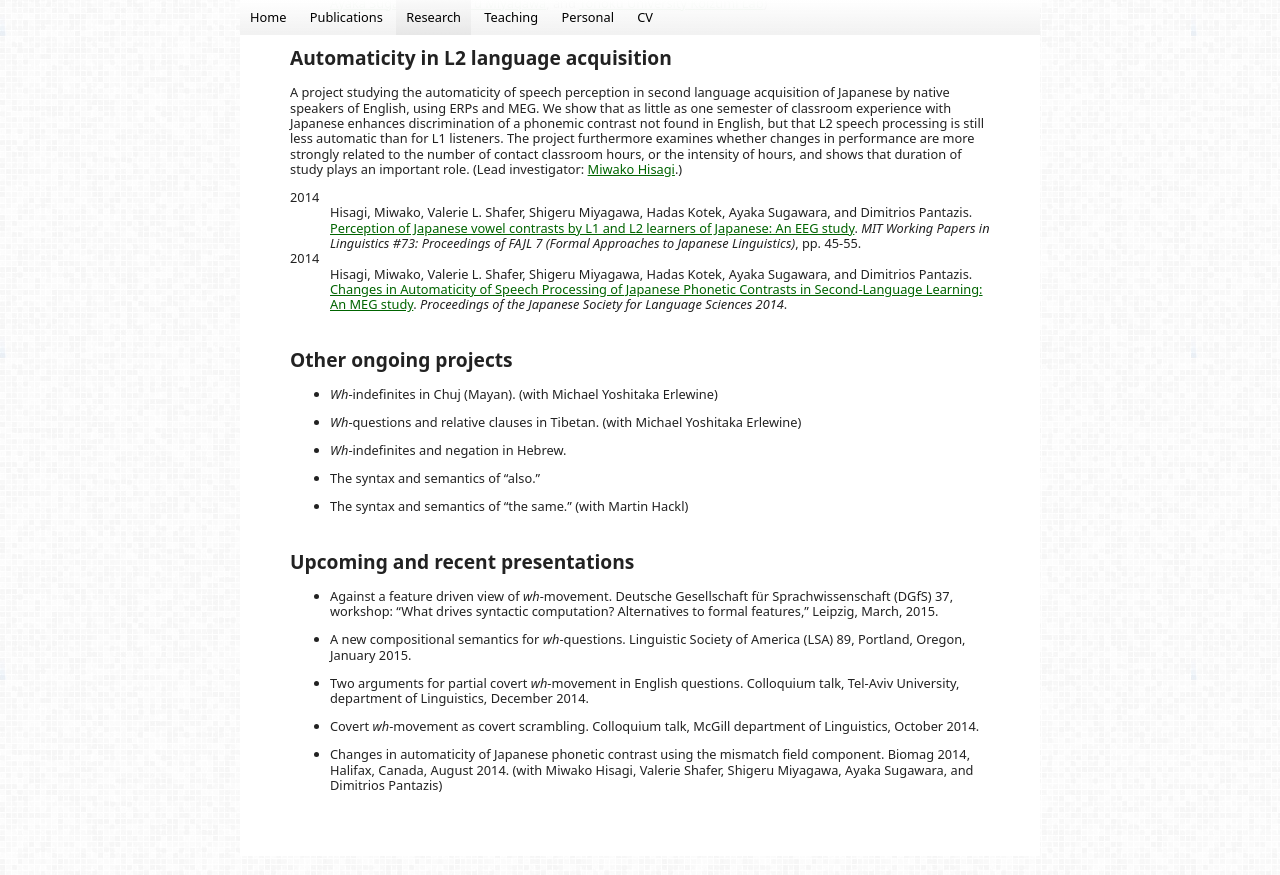
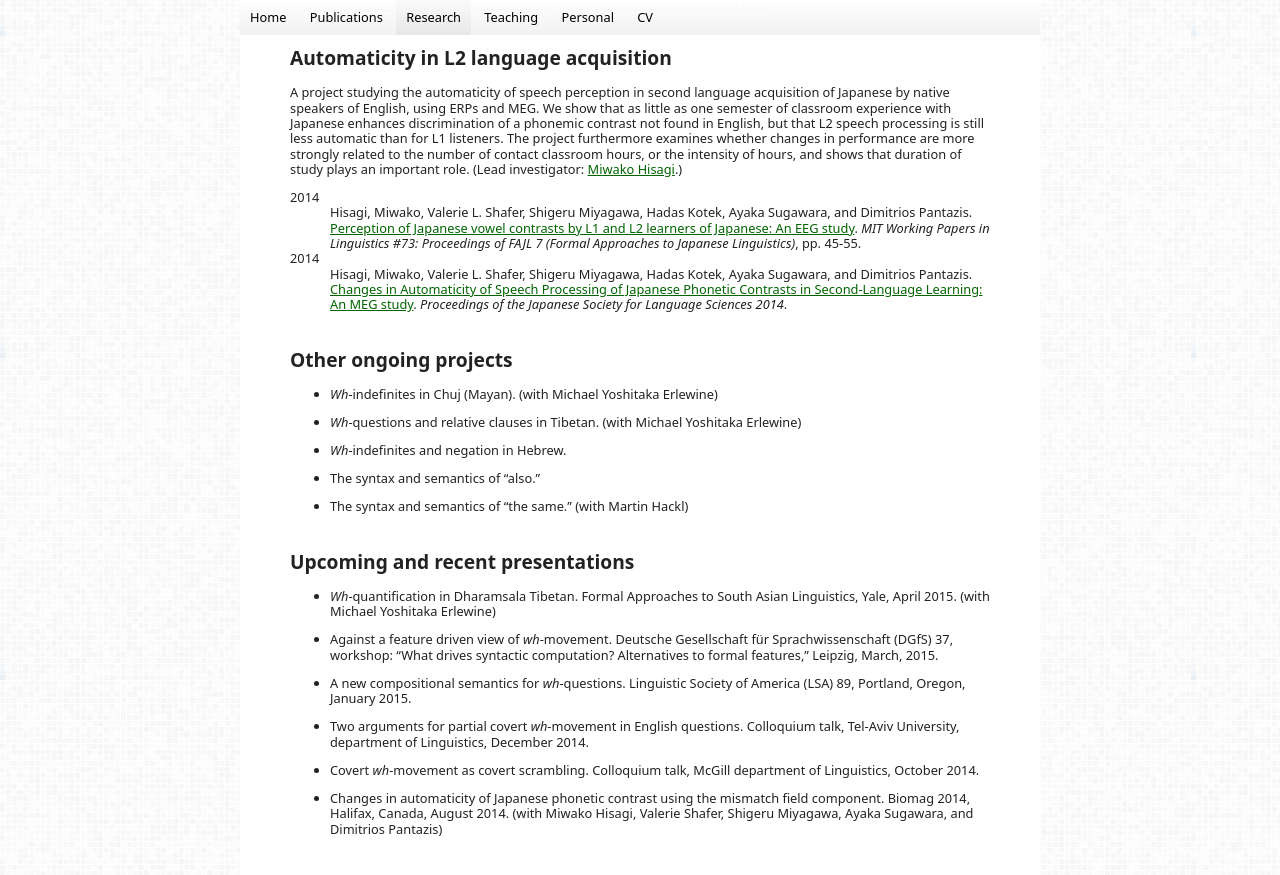
Before and after one commit to hkotek/hkotek.com, a Jekyll site: the page built from research.md, in a window 1280 px wide and 900 px high, scrolled down 1896 px. Shown: the top 875 px of the window. Built offline with Jekyll 4.4.1, drawn with Linux system fonts in a browser that asks for light colours.

Commit message:
Tibetan presentation, teaching website link

```diff
--- a/research.md
+++ b/research.md
@@ -116,7 +116,9 @@ Other ongoing projects
 
 Upcoming and recent presentations
 ---------------------------------
-* Against a feature driven view of *wh*-movement. Deutsche Gesellschaft für Sprachwissenschaft (DGfS) 37, workshop: “What drives syntactic computation? Alternatives to formal features,” Leipzig, March, 2015.
+* *Wh*-quantification in Dharamsala Tibetan. Formal Approaches to South Asian Linguistics, Yale, April 2015. (with Michael Yoshitaka Erlewine)
+
+* Against a feature driven view of *wh*-movement. Deutsche Gesellschaft für Sprachwissenschaft (DGfS) 37, workshop: “What drives syntactic computation? Alternatives to formal features,” Leipzig, March, 2015.
 
 * A new compositional semantics for *wh*-questions. Linguistic Society of America (LSA) 89, Portland, Oregon, January 2015.
 
```
Also changed, not shown: teaching.md (+1 -1 lines), 1 other file.
